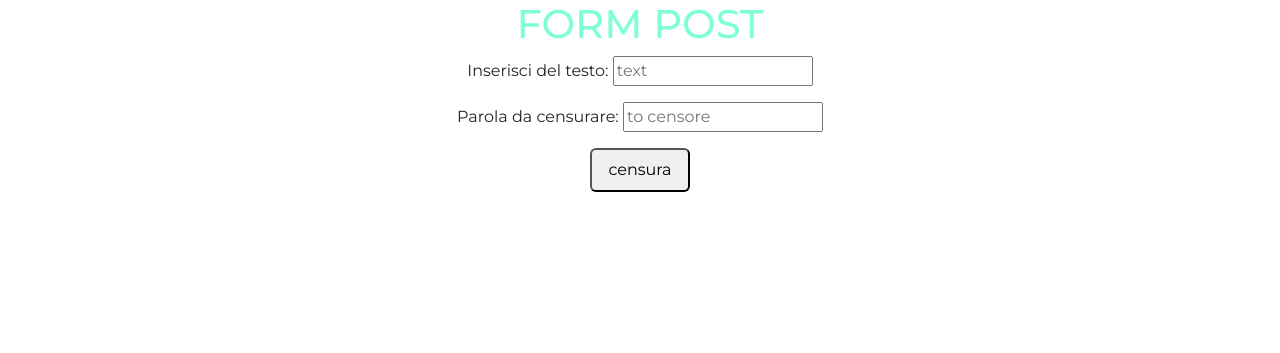
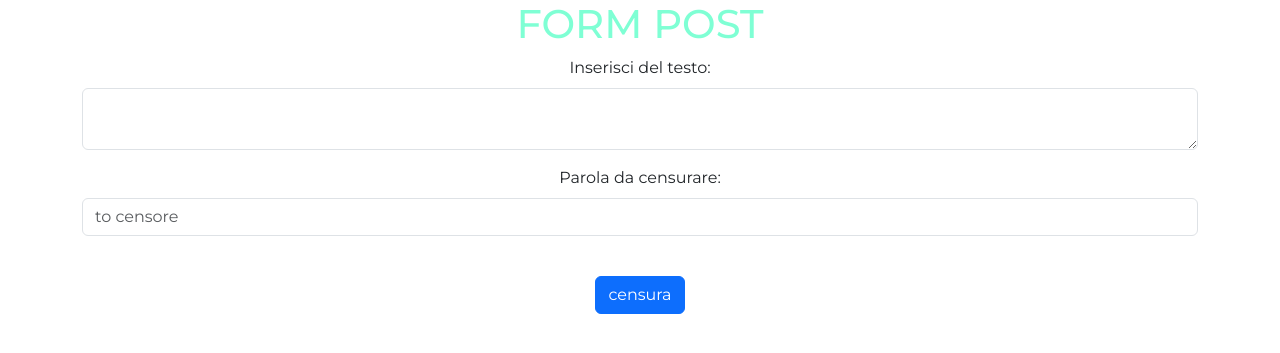
Before and after one commit to francistooth/php-badwords, a PHP site: page / in a window 1280 px wide. Shown: the top 353 px of the page. Run offline with PHP 8.4, Linux system fonts and the light colour scheme; style sheets or scripts are compiled from the project's sources.

Commit message:
1.0.1: feature: form control ex complete

```diff
--- a/index.php
+++ b/index.php
@@ -18,14 +18,13 @@
 
     <form action="landing.php" method="POST">
 
-        <label for="text"> Inserisci del testo: </label>
-        <input class="mb-3" id="text" type="text" placeholder="text" name="text"> <br>
+        <label class="form-label" for="text"> Inserisci del testo: </label>
+        <textarea class="form-control mb-3" id="text" type="text" placeholder="text" name="text"> </textarea>
 
-        <label for="censored">Parola da censurare: </label>
-        <input class="mb-3" id="censored" type="text" placeholder="to censore" name="censored"> <br>
+        <label class="form-label" for="censored">Parola da censurare: </label>
+        <input class="mb-3 form-control" id="censored" type="text" placeholder="to censore" name="censored"> <br>
 
-        <button class="rounded py-2 px-3" type="submit"> censura </button>
-
+        <button class="btn btn-primary" type="submit"> censura </button>
     </form>
     </div>
 
```
